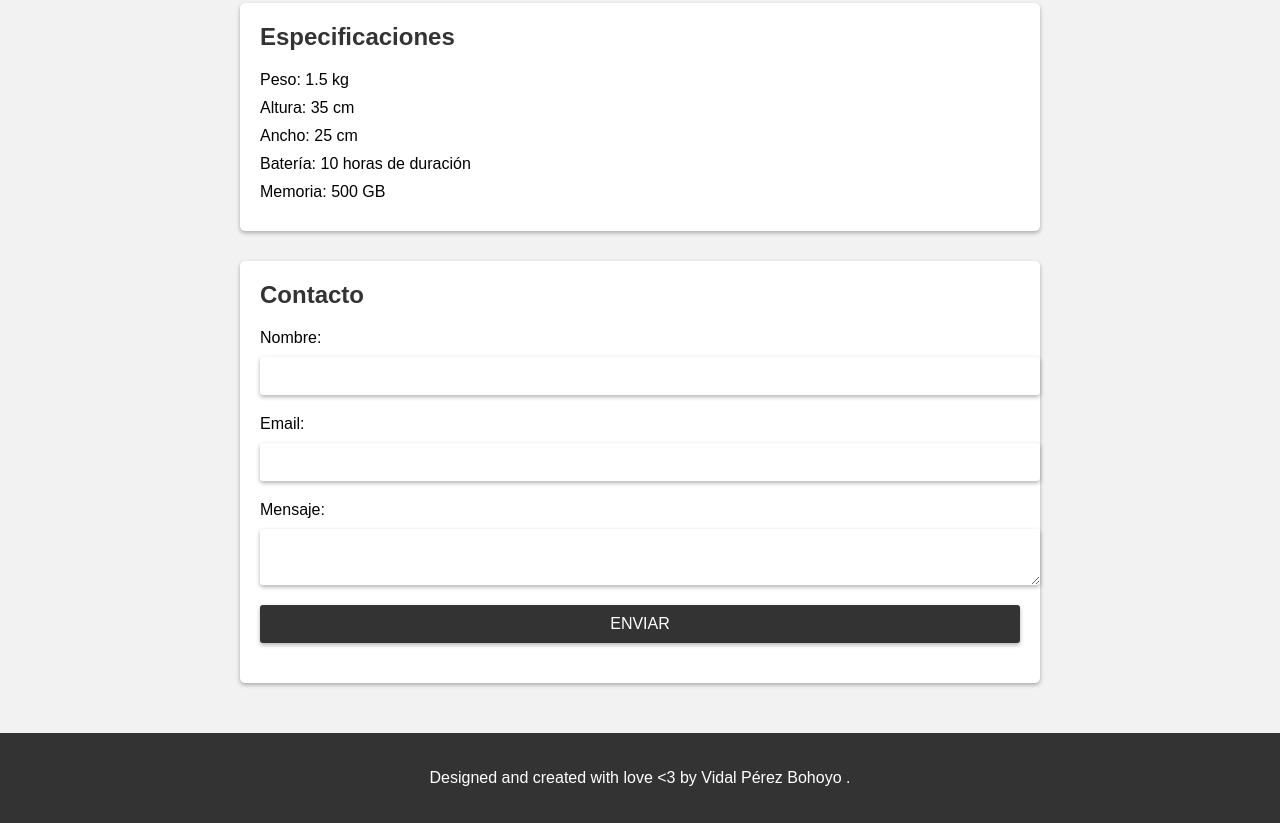
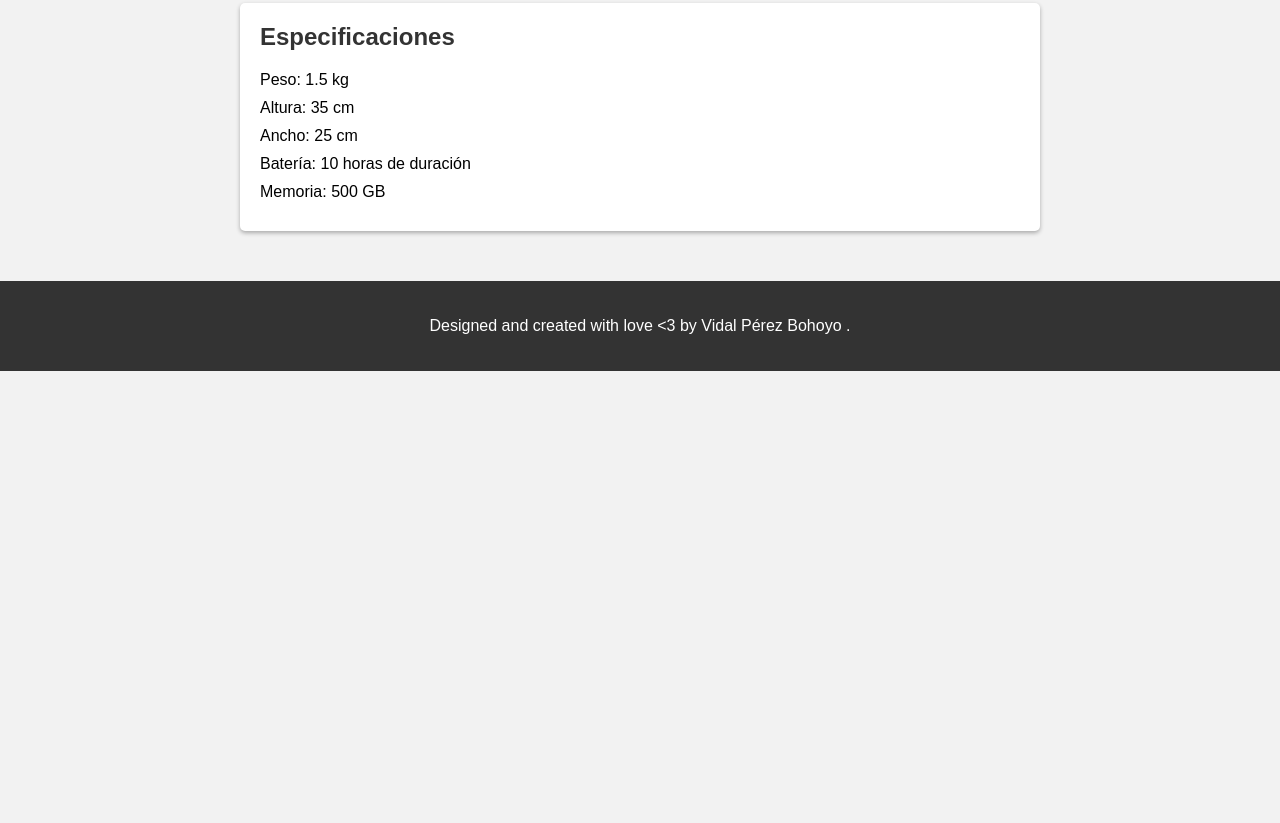
Before and after one commit to vidalperezbohoyo/vidalperezbohoyo.github.io, a plain HTML site: page index.html in a window 1280 px wide. Shown: the part 603-1426 px from the top of the page. After the commit the page ends 974 px from the top, so only its background shows below. Drawn offline with Linux system fonts and the light colour scheme.

Commit message:
Update index.html

```diff
--- a/index.html
+++ b/index.html
@@ -47,21 +47,6 @@
 			</ul>
 		</section>
 
-		<section id="contacto">
-			<h2>Contacto</h2>
-			<form action="submit-form.php" method="post">
-				<label for="nombre">Nombre:</label>
-				<input type="text" id="nombre" name="nombre" required>
-
-				<label for="email">Email:</label>
-				<input type="email" id="email" name="email" required>
-
-				<label for="mensaje">Mensaje:</label>
-				<textarea id="mensaje" name="mensaje" required></textarea>
-
-				<input type="submit" value="Enviar">
-			</form>
-		</section>
 	</main>
 
 	<footer>
```
